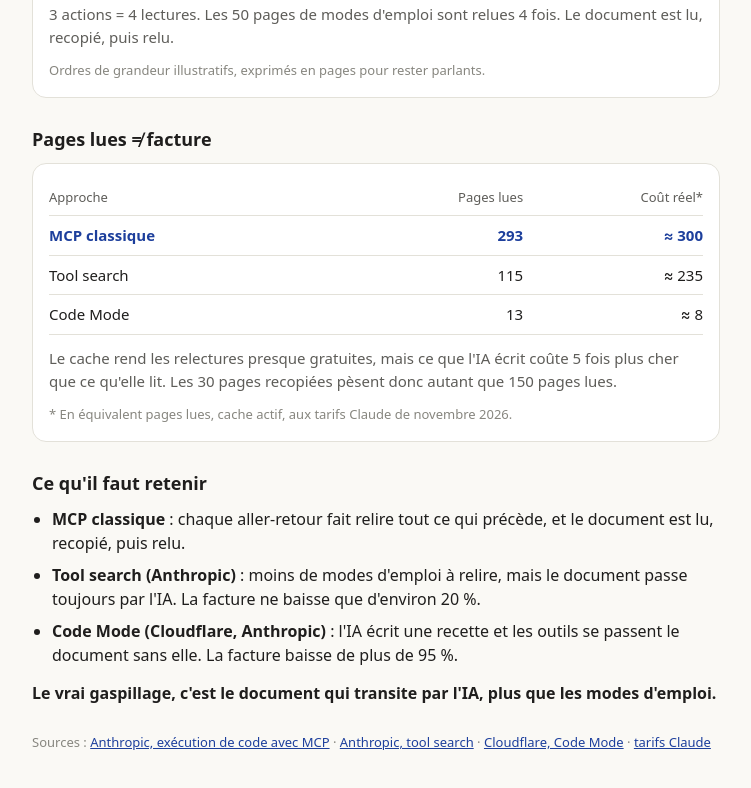
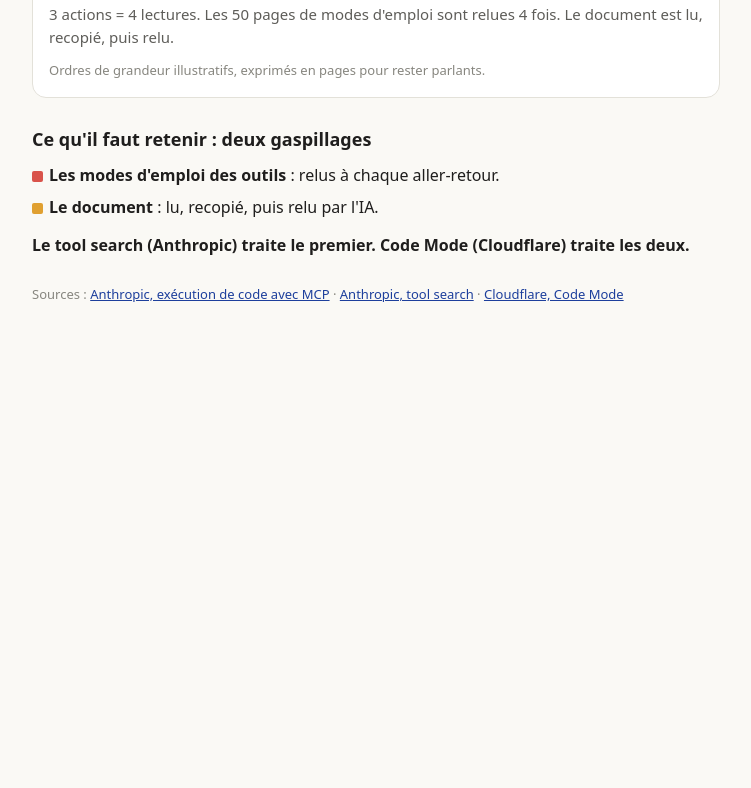
Before and after one commit to pitchan/mcp-schema, a plain HTML site: page index.html in a window 1280 px wide. Shown: the part 666-1454 px from the top of the page, without its empty margins (264-1015 px from the left). After the commit the page ends 1031 px from the top, so only its background shows below. Drawn offline with Linux system fonts and the light colour scheme.

Commit message:
Simplifie la synthèse : deux gaspillages, sans tableau de coût

```diff
--- a/index.html
+++ b/index.html
@@ -29,7 +29,7 @@ h1{font-size:24px;line-height:1.25;margin:0 0 8px;font-weight:600;text-wrap:bala
 .tb button[aria-pressed=true]{background:var(--accent-bg);border-color:var(--accent-border);color:var(--accent-text);font-weight:600}
 .tb button:focus-visible{outline:2px solid var(--accent-border);outline-offset:2px}
 .lg{display:flex;gap:16px;flex-wrap:wrap;font-size:13px;color:var(--text2);margin-bottom:14px}
-.lg i{display:inline-block;width:11px;height:11px;border-radius:2px;margin-right:6px;vertical-align:-1px}
+.lg i,.sw{display:inline-block;width:11px;height:11px;border-radius:2px;margin-right:6px;vertical-align:-1px}
 .row{margin-bottom:14px}
 .rl{display:flex;justify-content:space-between;font-size:14px;margin-bottom:4px}
 .rl b{font-weight:600}
@@ -44,15 +44,8 @@ h1{font-size:24px;line-height:1.25;margin:0 0 8px;font-weight:600;text-wrap:bala
 .note{font-size:15px;line-height:1.55;margin-top:6px;color:var(--text2)}
 .fine{font-size:13px;color:var(--muted);margin-top:12px}
 h2{font-size:18px;margin:28px 0 10px;font-weight:600}
-.cmp{width:100%;border-collapse:collapse;font-size:15px}
-.cmp th,.cmp td{padding:8px 6px;text-align:right;border-bottom:1px solid var(--border);font-variant-numeric:tabular-nums}
-.cmp th:first-child,.cmp td:first-child{text-align:left;padding-left:0}
-.cmp th:last-child,.cmp td:last-child{padding-right:0}
-.cmp th{font-weight:500;font-size:13px;color:var(--text2)}
-.cmp tr.on td{font-weight:600;color:var(--accent-text)}
-.cmp + .note{margin-top:12px}
-ul{margin:0;padding-left:20px}
-li{margin-bottom:8px}
+.two{list-style:none;margin:0;padding:0}
+.two li{margin-bottom:8px}
 .key{margin:14px 0 0;font-weight:600}
 .src{font-size:13px;color:var(--muted);margin-top:28px}
 .src a{color:var(--accent-text)}
@@ -78,29 +71,14 @@ li{margin-bottom:8px}
 <div class="fine">Ordres de grandeur illustratifs, exprimés en pages pour rester parlants.</div>
 </div>
 
-<h2>Pages lues ≠ facture</h2>
-<div class="card">
-<table class="cmp">
-<thead><tr><th scope="col">Approche</th><th scope="col">Pages lues</th><th scope="col">Coût réel*</th></tr></thead>
-<tbody>
-<tr data-k="a"><td>MCP classique</td><td>293</td><td>≈ 300</td></tr>
-<tr data-k="b"><td>Tool search</td><td>115</td><td>≈ 235</td></tr>
-<tr data-k="c"><td>Code Mode</td><td>13</td><td>≈ 8</td></tr>
-</tbody>
-</table>
-<div class="note">Le cache rend les relectures presque gratuites, mais ce que l'IA écrit coûte 5 fois plus cher que ce qu'elle lit. Les 30 pages recopiées pèsent donc autant que 150 pages lues.</div>
-<div class="fine">* En équivalent pages lues, cache actif, aux tarifs Claude de novembre 2026.</div>
-</div>
+<h2>Ce qu'il faut retenir : deux gaspillages</h2>
+<ul class="two">
+<li><i class="sw m"></i><b>Les modes d'emploi des outils</b> : relus à chaque aller-retour.</li>
+<li><i class="sw d"></i><b>Le document</b> : lu, recopié, puis relu par l'IA.</li>
+</ul>
+<p class="key">Le tool search (Anthropic) traite le premier. Code Mode (Cloudflare) traite les deux.</p>
 
-<h2>Ce qu'il faut retenir</h2>
-<ul>
-<li><b>MCP classique</b> : chaque aller-retour fait relire tout ce qui précède, et le document est lu, recopié, puis relu.</li>
-<li><b>Tool search (Anthropic)</b> : moins de modes d'emploi à relire, mais le document passe toujours par l'IA. La facture ne baisse que d'environ 20 %.</li>
-<li><b>Code Mode (Cloudflare, Anthropic)</b> : l'IA écrit une recette et les outils se passent le document sans elle. La facture baisse de plus de 95 %.</li>
-</ul>
-<p class="key">Le vrai gaspillage, c'est le document qui transite par l'IA, plus que les modes d'emploi.</p>
-
-<p class="src">Sources : <a href="https://www.anthropic.com/engineering/code-execution-with-mcp">Anthropic, exécution de code avec MCP</a> · <a href="https://www.anthropic.com/engineering/advanced-tool-use">Anthropic, tool search</a> · <a href="https://blog.cloudflare.com/code-mode/">Cloudflare, Code Mode</a> · <a href="https://platform.claude.com/docs/en/about-claude/pricing">tarifs Claude</a></p>
+<p class="src">Sources : <a href="https://www.anthropic.com/engineering/code-execution-with-mcp">Anthropic, exécution de code avec MCP</a> · <a href="https://www.anthropic.com/engineering/advanced-tool-use">Anthropic, tool search</a> · <a href="https://blog.cloudflare.com/code-mode/">Cloudflare, Code Mode</a></p>
 </main>
 <script>
 const D={
@@ -123,15 +101,14 @@ c:{rows:[
 [5,1,"Elle répond : « c'est fait »"]],
 note:"La recette est exécutée à côté, sans l'IA. Les 3 actions se font en un seul aller-retour et le document de 30 pages ne passe jamais devant elle : elle ne reçoit que « c'est fait »."}
 };
-const MAX=111,R=document.getElementById('rows'),T=document.getElementById('tot'),N=document.getElementById('note'),B=[...document.querySelectorAll('.tb button')],C=[...document.querySelectorAll('.cmp tbody tr')];
+const MAX=111,R=document.getElementById('rows'),T=document.getElementById('tot'),N=document.getElementById('note'),B=[...document.querySelectorAll('.tb button')];
 function show(k){const x=D[k];let t=0,h='';
 x.rows.forEach((r,i)=>{const s=r[0]+r[1];t+=s;
 h+='<div class="row"><div class="rl"><b>Lecture '+(i+1)+'</b><span>'+s+' pages</span></div><div class="bar"><i class="m" style="width:'+(r[0]/MAX*100)+'%"></i>'+(r[1]?'<i class="d" style="width:'+(r[1]/MAX*100)+'%"></i>':'')+'</div><div class="dec">'+r[2]+'</div></div>';});
 R.innerHTML=h;
 T.innerHTML='<b>'+x.rows.length+' lectures, '+t+' pages lues</b> pour une demande d\'une ligne';
 N.textContent=x.note;
-B.forEach(b=>b.setAttribute('aria-pressed',b.dataset.k===k?'true':'false'));
-C.forEach(r=>r.classList.toggle('on',r.dataset.k===k));}
+B.forEach(b=>b.setAttribute('aria-pressed',b.dataset.k===k?'true':'false'));}
 B.forEach(b=>b.onclick=()=>show(b.dataset.k));
 show('a');
 </script>
```
